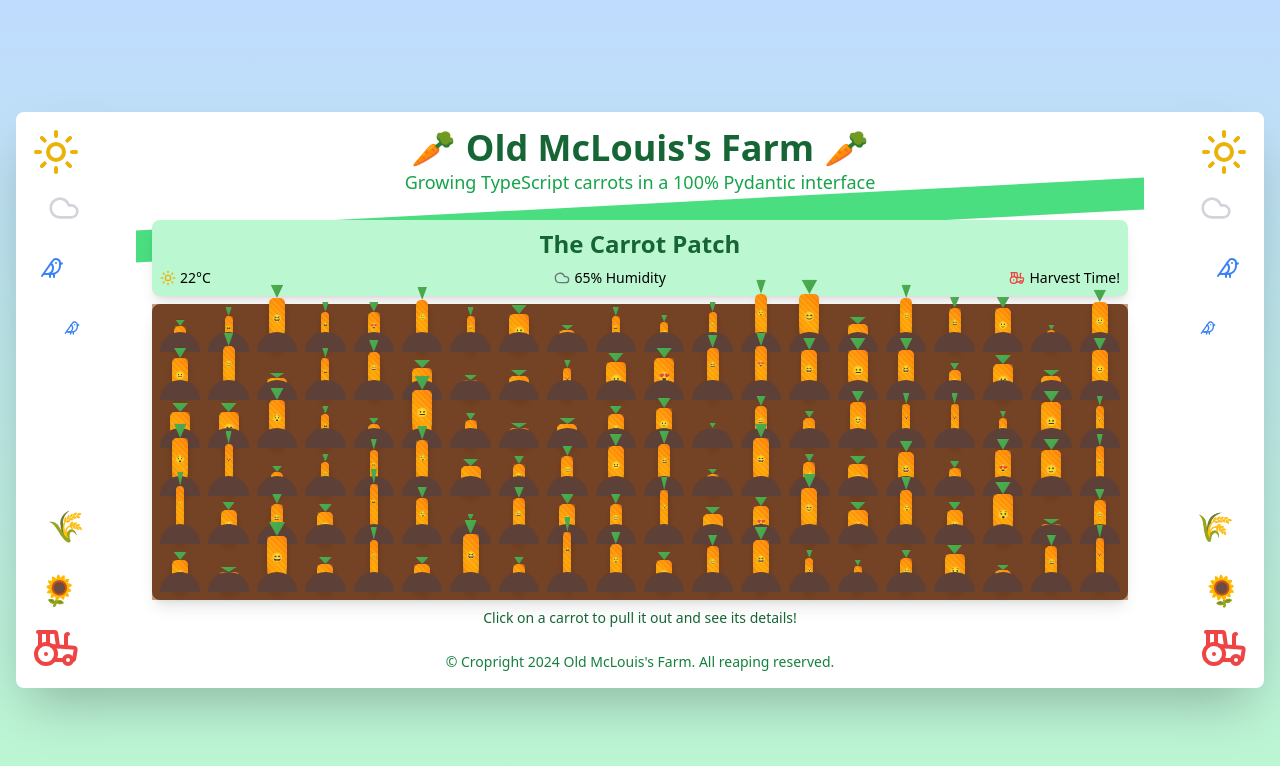
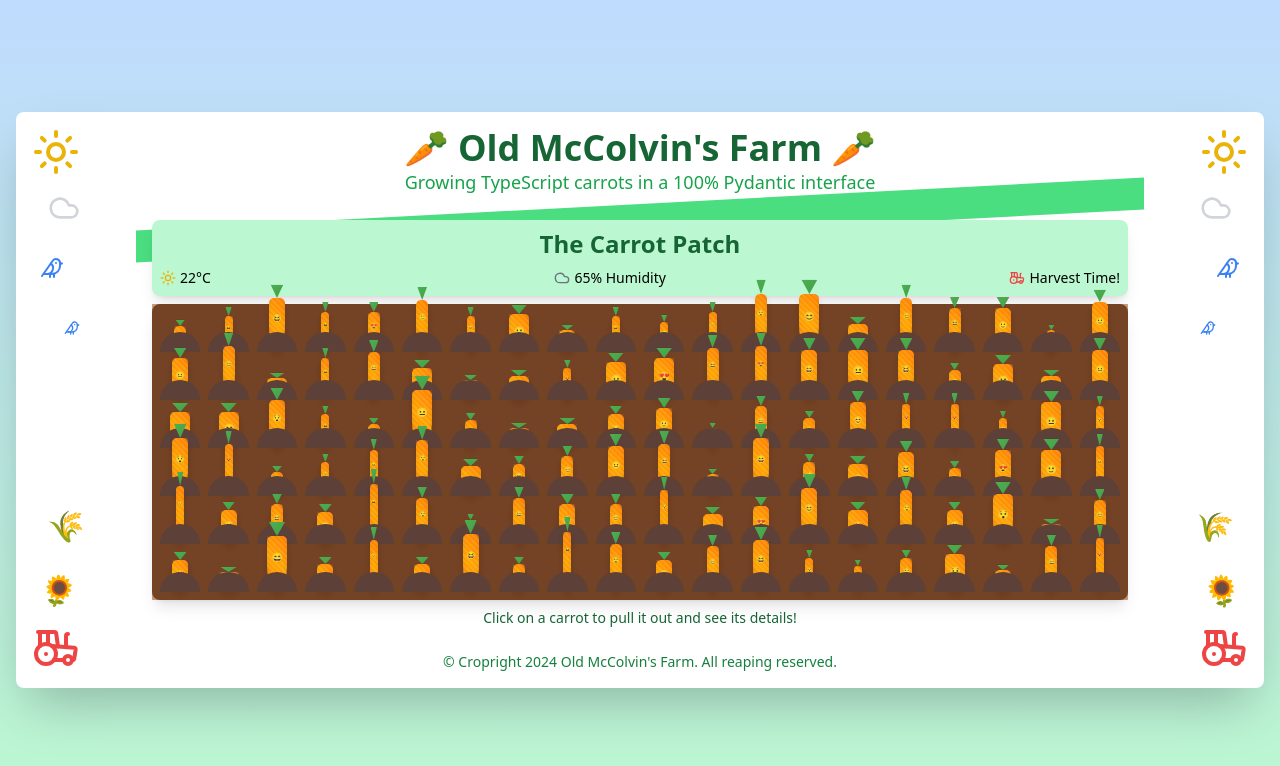
Before and after one commit to lmmx/pyd2ts-demo, a React (Create React App) app in the folder carrot-demo/: page / in a window 1280 px wide. Shown: the top 766 px of the page. Built offline with nearby package versions, Linux system fonts and the light colour scheme.

Commit message:
Rename for a laugh

```diff
--- a/carrot-demo/src/App.tsx
+++ b/carrot-demo/src/App.tsx
@@ -13,7 +13,7 @@ const App: React.FC = () => {
         <FarmDecoration position="left" />
         <div className="flex-grow">
           <header className="text-center mb-2">
-            <h1 className="text-4xl font-bold text-green-800">🥕 Old McLouis's Farm 🥕</h1>
+            <h1 className="text-4xl font-bold text-green-800">🥕 Old McColvin's Farm 🥕</h1>
             <p className="text-lg text-green-600">Growing TypeScript carrots in a 100% Pydantic interface</p>
           </header>
 
@@ -29,7 +29,7 @@ const App: React.FC = () => {
           </div>
 
           <footer className="text-center text-green-700 text-sm">
-            <p>© Cropright 2024 Old McLouis's Farm. All reaping reserved.</p>
+            <p>© Cropright 2024 Old McColvin's Farm. All reaping reserved.</p>
           </footer>
         </div>
         <FarmDecoration position="right" />
```
